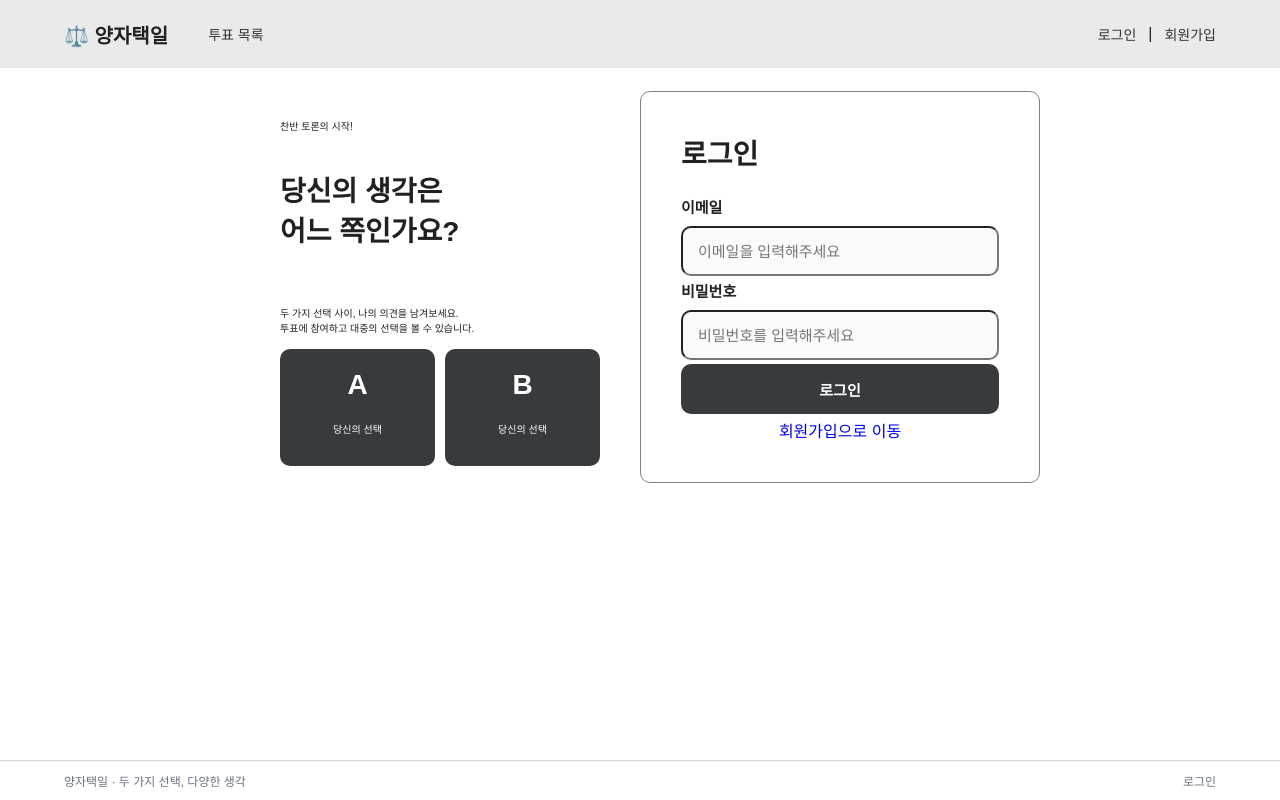
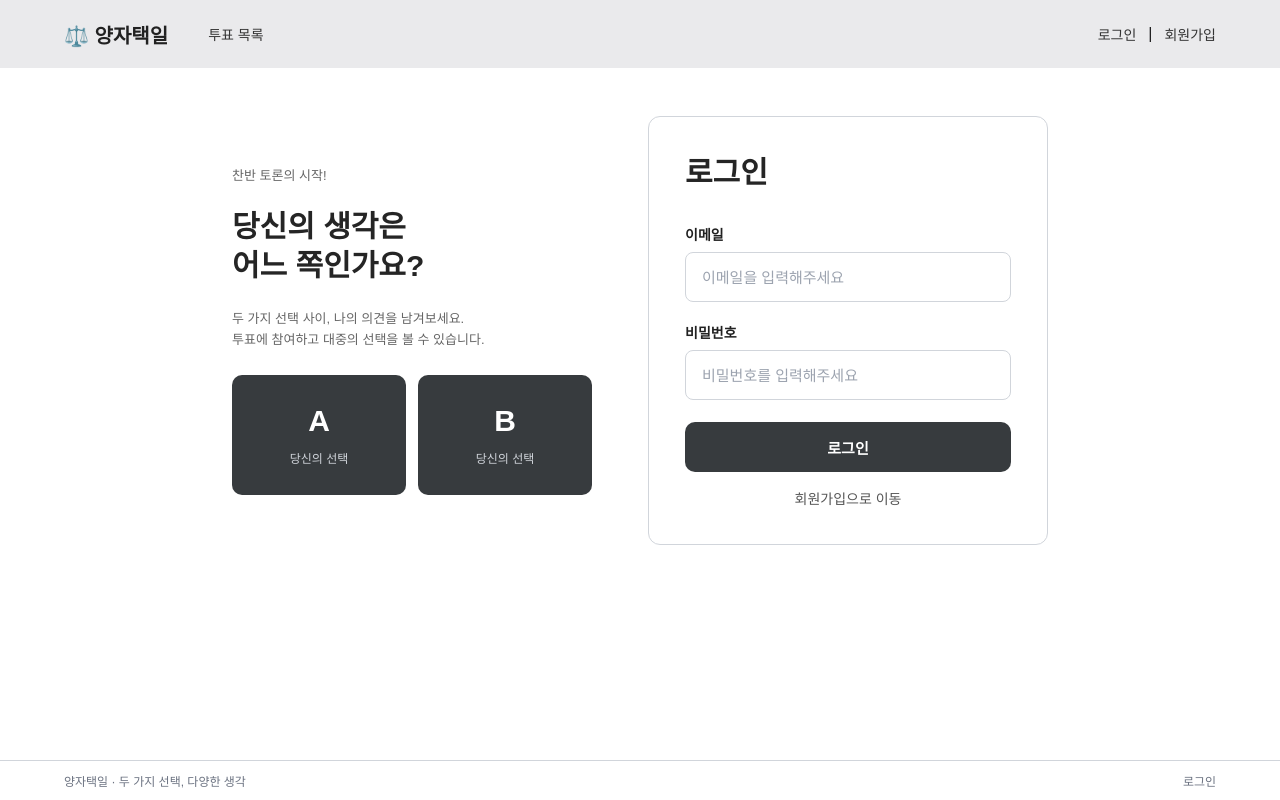
Before and after one commit to aranparrk/either-or, a React (Vite) app in the folder frontend/: page /login in a window 1280 px wide. Built offline with nearby package versions, Linux system fonts and the light colour scheme.

Commit message:
[STYLE] 로그인 디자인 수정

```diff
--- a/frontend/src/components/common/Input.jsx
+++ b/frontend/src/components/common/Input.jsx
@@ -4,14 +4,20 @@ const StyledInput = styled.input`
   box-sizing: border-box;
   width: 100%;
   height: 50px;
-  padding: 1em;
-  background-color: rgb(250, 250, 250);
-  border-radius: 10px;
+  padding: 0 16px;
+  background-color: #fff;
+  border: 1px solid #d1d5db;
+  border-radius: 8px;
   font-size: 15px;
+  color: #252525;
   outline: none;
 
+  &::placeholder {
+    color: #9ca3af;
+  }
+
   &:focus {
-    border: 1px solid rgb(233, 233, 233);
+    border-color: #373b3e;
   }
 `;
 
--- a/frontend/src/pages/Login.jsx
+++ b/frontend/src/pages/Login.jsx
@@ -7,75 +7,128 @@ import AxiosApi from "../api/AxiosApi";
 
 const Container = styled.div`
   display: flex;
-  box-sizing: border-box;
   width: 100%;
   flex: 1;
+  box-sizing: border-box;
   justify-content: center;
   align-items: center;
+  gap: 56px;
+  padding: 48px 24px;
+
+  @media (max-width: 820px) {
+    flex-direction: column;
+    gap: 32px;
+  }
 `;
 
 const Form1 = styled.div`
   width: 100%;
-  max-width: 400px;
+  max-width: 360px;
+  box-sizing: border-box;
   display: flex;
   flex-direction: column;
-  padding: 40px;
-  gap: 4px;
   align-items: flex-start;
+
+  > p {
+    margin-bottom: 20px;
+  }
 `;
 
 const Form2 = styled.form`
   width: 100%;
   max-width: 400px;
+  box-sizing: border-box;
   display: flex;
   flex-direction: column;
-  border: 1px solid gray;
-  border-radius: 10px;
-  padding: 40px;
-  gap: 4px;
-  align-items: flex-start;
+  padding: 36px;
+  gap: 8px;
+  border: 1px solid #d1d5db;
+  border-radius: 12px;
+  background-color: white;
+
+  > label:not(:first-of-type) {
+    margin-top: 12px;
+  }
+
+  input {
+    width: 100%;
+    box-sizing: border-box;
+  }
+
+  button {
+    width: 100%;
+    margin-top: 14px;
+  }
 `;
 
 const ABbox = styled.div`
   display: flex;
-  justify-content: center;
   width: 100%;
-  gap: 10px;
-  justify-content: space-around;
+  gap: 12px;
+  margin-top: 4px;
 `;
 
 const Title = styled.h1`
-  margin: 0 0 20px;
-  font-size: 28px;
-  font-weight: bold;
+  margin: 0 0 24px;
+  font-size: 30px;
+  font-weight: 700;
+  line-height: 1.3;
+  color: #252525;
 `;
 
 const Label = styled.label`
-  margin: 0 0 5px;
-  font-size: 15px;
-  font-weight: bold;
+  margin: 0;
+  font-size: 14px;
+  font-weight: 600;
 `;
 
 const Caption1 = styled.p`
-  font-size: 10px;
+  margin: 0;
+  font-size: 13px;
+  line-height: 1.6;
+  color: #666;
 `;
 
 const Caption2 = styled.div`
+  display: flex;
   flex: 1;
+  flex-direction: column;
+  justify-content: center;
+  align-items: center;
   min-width: 0;
+  height: 120px;
   box-sizing: border-box;
-  padding: 20px;
-  background-color: rgb(55, 59, 62);
+  padding: 16px;
+  background-color: #373b3e;
   border-radius: 10px;
   color: white;
-  font-size: 12px;
   text-align: center;
+
+  h1 {
+    margin: 0 0 10px;
+    font-size: 30px;
+    color: white;
+  }
+
+  p {
+    margin: 0;
+    font-size: 12px;
+    color: #d1d5db;
+  }
 `;
 
 const SignUpLink = styled(Link)`
+  display: block;
   width: 100%;
+  margin-top: 8px;
   text-align: center;
   text-decoration: none;
+  font-size: 14px;
+  color: #555;
+
+  &:hover {
+    text-decoration: underline;
+  }
 `;
 
 const Login = () => {
@@ -111,18 +164,19 @@ const Login = () => {
     <Container>
       <Form1>
         <Caption1>찬반 토론의 시작!</Caption1>
-        <br />
+
         <Title>
           당신의 생각은
           <br />
           어느 쪽인가요?
         </Title>
-        <br />
+
         <Caption1>
           두 가지 선택 사이, 나의 의견을 남겨보세요.
           <br />
           투표에 참여하고 대중의 선택을 볼 수 있습니다.
         </Caption1>
+
         <ABbox>
           <Caption2>
             <Title>A</Title>
@@ -134,6 +188,7 @@ const Login = () => {
           </Caption2>
         </ABbox>
       </Form1>
+
       <Form2 onSubmit={onSubmit}>
         <Title>로그인</Title>
         <Label>이메일</Label>
```
